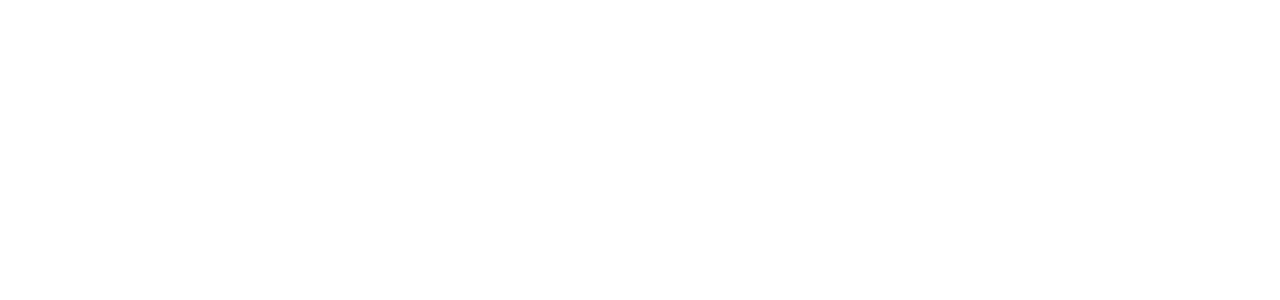
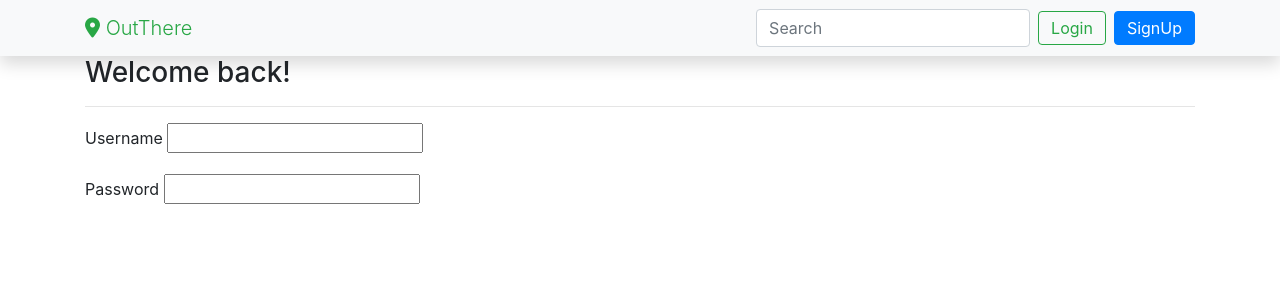
Before and after one commit to nicholejmurphy/Capstone_AdventureBuddy, a Flask app: page /login in a window 1280 px wide. Before the commit the part shown is empty. Shown: the top 300 px of the page. Run offline with Flask 3, Linux system fonts and the light colour scheme; some libraries are stand-ins or nearby versions.

Commit message:
Updated render template in login/sign up views. Updated form messages for Login

```diff
--- a/app.py
+++ b/app.py
@@ -83,7 +83,7 @@
         do_login(user)
         return redirect('/')
 
-    return render_template('user/signup.html', form=form)
+    return render_template('users/signup.html', form=form)
 
 
 @app.route('/login', methods=["GET", "POST"])
@@ -102,7 +102,7 @@
 
         flash("Invalid username or password.", "danger")
 
-    return render_template("templates/users/login.html", form=form)
+    return render_template("users/login.html", form=form)
 
 
 @app.route('/logout')
@@ -121,7 +121,7 @@
 def search_users():
     """Handles search for users"""
 
-    search = request.args.get('query')
+    search = request.args.get('q')
 
     if not search:
         users = User.query.all()
--- a/forms.py
+++ b/forms.py
@@ -20,9 +20,9 @@
     """For user login."""
 
     username = StringField('Username', validators=[
-                           DataRequired(), Length(max=30)])
+                           DataRequired(message="Username required.")])
     password = PasswordField('Password', validators=[
-                             DataRequired(), Length(min=5)])
+                             DataRequired(message="Username required.")])
 
 
 class UserUpdateForm(FlaskForm):
--- a/templates/base.html
+++ b/templates/base.html
@@ -21,16 +21,17 @@
   <body>
     <nav class="navbar navbar-light bg-light shadow px-5">
       <div class="container">
-        <a class="navbar-brand text-success display-4"
+        <a class="navbar-brand text-success display-4" href="/"
           ><i class="fa-solid fa-location-dot"></i> OutThere</a
         >
         <form class="form-inline">
           <input
             class="form-control py-0 mr-sm-2"
             type="search"
-            name="query"
+            name="q"
             placeholder="Search"
             aria-label="Search"
+            formaction="/users"
           /><button
             formaction="/login"
             class="btn btn-outline-success py-1 my-2 mr-2 my-sm-0"
@@ -40,7 +41,7 @@
           </button>
           <button
             formaction="/signup"
-            class="btn btn-primary text-dark py-1 my-2 my-sm-0"
+            class="btn btn-primary py-1 my-2 my-sm-0"
             type="submit"
           >
             SignUp
--- a/templates/users/login.html
+++ b/templates/users/login.html
@@ -0,0 +1,17 @@
+{% extends 'base.html' %} {% block content %}
+<div class="container">
+  <h3>Welcome back!</h3>
+  <hr />
+  <form method="POST">
+    {{form.hidden_tag()}} {% for field in form if field.widget.input_type !=
+    "hidden" %}
+    <div class="form-group">
+      <p>
+        {{field.label}} {{field}} {% for error in field.erros %} {{error}} {%
+        endfor %}
+      </p>
+    </div>
+    {% endfor %}
+  </form>
+</div>
+{% endblock %}
```
Also changed, not shown: templates/welcome.html (+2 -6 lines).
